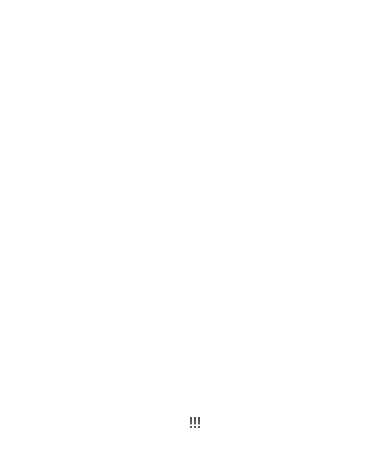
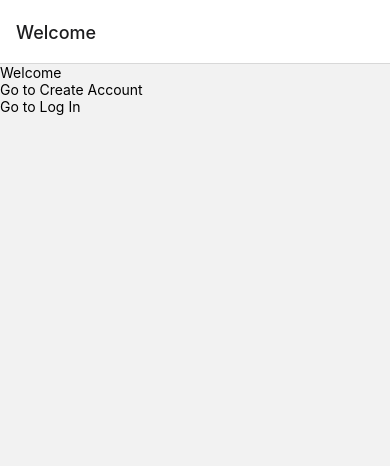
Before and after one commit to camelcrush/insta-native, a React Native app: screen /Welcome in a window 390 px wide. Shown: the top 466 px of the page. Built offline with nearby package versions, Linux system fonts and the light colour scheme.

Commit message:
Stack Navigation

```diff
--- a/App.js
+++ b/App.js
@@ -2,9 +2,9 @@ import AppLoading from "expo-app-loading";
 import * as Font from "expo-font";
 import { Asset } from "expo-asset";
 import { Ionicons } from "@expo/vector-icons";
-import { StatusBar } from "expo-status-bar";
 import { useState } from "react";
-import { StyleSheet, Text, View } from "react-native";
+import { NavigationContainer } from "@react-navigation/native";
+import LoggedOutNav from "./navigators/LoggedOutNav";
 
 export default function App() {
   const [loading, setLoading] = useState(true);
@@ -29,18 +29,8 @@ export default function App() {
     );
   }
   return (
-    <View style={styles.container}>
-      <Text>!!!</Text>
-      <StatusBar style="auto" />
-    </View>
+    <NavigationContainer>
+      <LoggedOutNav />
+    </NavigationContainer>
   );
 }
-
-const styles = StyleSheet.create({
-  container: {
-    flex: 1,
-    backgroundColor: "#fff",
-    alignItems: "center",
-    justifyContent: "center",
-  },
-});
--- /dev/null
+++ b/navigators/LoggedOutNav.js
@@ -0,0 +1,17 @@
+import React from "react";
+import { createStackNavigator } from "@react-navigation/stack";
+import Welcome from "../screens/Welcome";
+import Login from "../screens/Login";
+import CreateAccount from "../screens/CreateAccount";
+
+const Stack = createStackNavigator();
+
+export default function LoggedOutNav() {
+  return (
+    <Stack.Navigator screenOptions={{ headerBackTitleVisible: false }}>
+      <Stack.Screen name="Welcome" component={Welcome} />
+      <Stack.Screen name="Login" component={Login} />
+      <Stack.Screen name="CreateAccount" component={CreateAccount} />
+    </Stack.Navigator>
+  );
+}
--- a/package.json
+++ b/package.json
@@ -10,6 +10,8 @@
     "eject": "expo eject"
   },
   "dependencies": {
+    "@react-navigation/native": "^6.0.10",
+    "@react-navigation/stack": "^6.2.1",
     "expo": "~45.0.0",
     "expo-app-loading": "~2.0.0",
     "expo-asset": "~8.5.0",
@@ -18,6 +20,9 @@
     "react": "17.0.2",
     "react-dom": "17.0.2",
     "react-native": "0.68.1",
+    "react-native-gesture-handler": "~2.2.1",
+    "react-native-safe-area-context": "4.2.4",
+    "react-native-screens": "~3.11.1",
     "react-native-web": "0.17.7"
   },
   "devDependencies": {
--- /dev/null
+++ b/screens/CreateAccount.js
@@ -0,0 +1,10 @@
+import React from "react";
+import { Text, View } from "react-native";
+
+export default function CreateAccount() {
+  return (
+    <View>
+      <Text>CreateAccount</Text>
+    </View>
+  );
+}
--- /dev/null
+++ b/screens/Login.js
@@ -0,0 +1,15 @@
+import React from "react";
+import { Text, TouchableOpacity, View } from "react-native";
+
+export default function Login({ navigation }) {
+  return (
+    <View>
+      <Text>Login</Text>
+      <TouchableOpacity onPress={() => navigation.navigate("CreateAccount")}>
+        <View>
+          <Text>Go to Create Account</Text>
+        </View>
+      </TouchableOpacity>
+    </View>
+  );
+}
--- /dev/null
+++ b/screens/Welcome.js
@@ -0,0 +1,20 @@
+import React from "react";
+import { Text, TouchableOpacity, View } from "react-native";
+
+export default function Welcome({ navigation }) {
+  return (
+    <View>
+      <Text>Welcome</Text>
+      <TouchableOpacity onPress={() => navigation.navigate("CreateAccount")}>
+        <View>
+          <Text>Go to Create Account</Text>
+        </View>
+      </TouchableOpacity>
+      <TouchableOpacity onPress={() => navigation.navigate("Login")}>
+        <View>
+          <Text>Go to Log In</Text>
+        </View>
+      </TouchableOpacity>
+    </View>
+  );
+}
```
Also changed, not shown: 2 other files (tests, documents, lock files or other folders).
